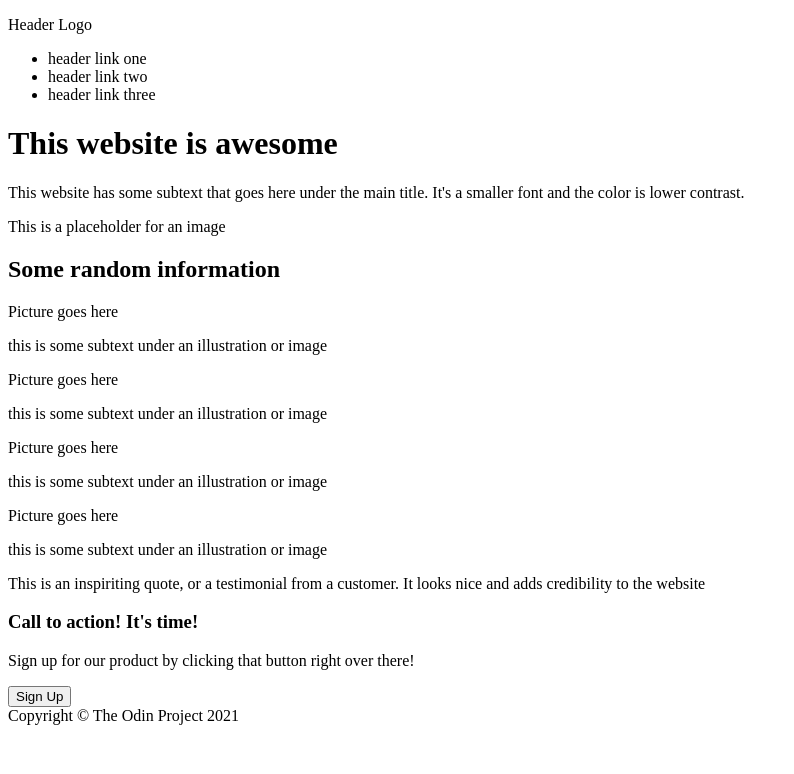
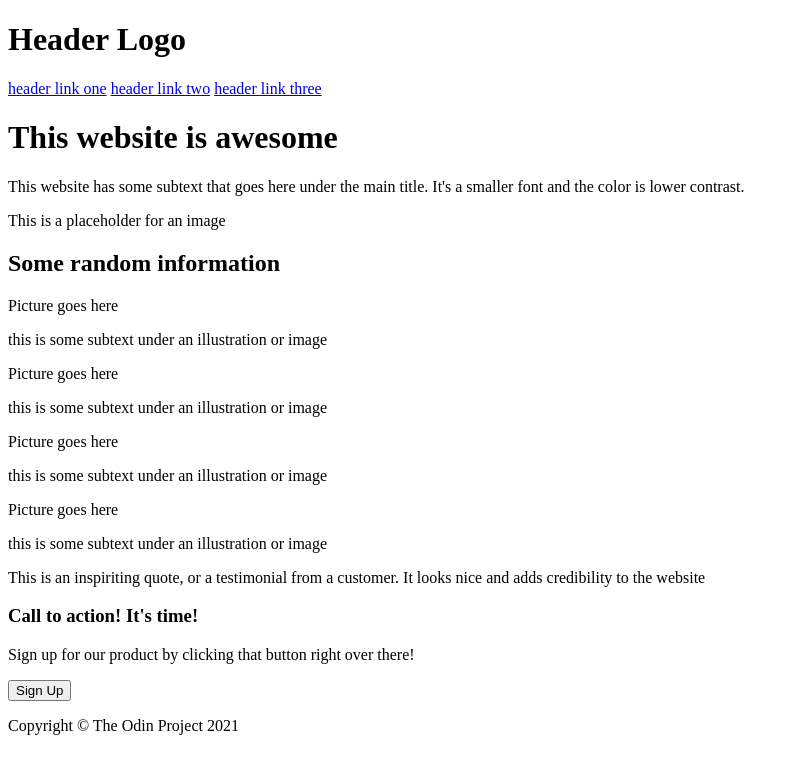
Before and after one commit to justinzxu/Basic-Landing-Page, a plain HTML site: page index.html in a window 1280 px wide. Shown: the whole page, without its empty margins (0-794 px from the left). Drawn offline with Linux system fonts and the light colour scheme.

Commit message:
finished writing html

```diff
--- a/index.html
+++ b/index.html
@@ -8,41 +8,44 @@
     <title>Basic Landing Page</title>
 </head>
 <body>
-    <div class="hero section">
     <div class="navigation">
-            <p>Header Logo</p>
-            <ul>
-                <li><a>header link one</a></li>
-                <li><a>header link two</a></li>
-                <li><a>header link three</a></li>
-            </ul>
+        <h1>Header Logo</h1>
+        <div class="links">
+            <a href="#" id="link-one">header link one</a>
+            <a href="#">header link two</a>
+            <a href="#">header link three</a>
         </div>
-        <div class="hero content">
+    </div>
+
+    <div class="hero-section">
+        <div class="hero-content">
             <div class="description">
                 <h1>This website is awesome</h1>
                 <p>This website has some subtext that goes here under the main title. It's a smaller font and the color is lower contrast.</p>
             </div>
-            <div class="hero image">This is a placeholder for an image</div>
+            <p class="hero-image">This is a placeholder for an image</p>
         </div>
     </div>
 
     <div class="content">
         <h2>Some random information</h2>
-        <div class="info cards">
-            <div class="info image">Picture goes here</div>
+        <div class="content-information">
+            <div class="cards">
+                <div class="card-image">Picture goes here</div>
                 <p>this is some subtext under an illustration or image</p>
             </div>
-        <div class="info cards">
-            <div class="info image">Picture goes here</div>
+            <div class="cards">
+                <div class="card-image">Picture goes here</div>
                 <p>this is some subtext under an illustration or image</p>
             </div>
-        <div class="info cards">
-            <div class="info image">Picture goes here</div>
+            <div class="cards">
+                <div class="card-image">Picture goes here</div>
                 <p>this is some subtext under an illustration or image</p>
             </div>
-        <div class="info cards">
-            <div class="info image">Picture goes here</div>
+            <div class="cards">
+                <div class="card-image">Picture goes here</div>
                 <p>this is some subtext under an illustration or image</p>
+            </div>
         </div>
     </div>
 
@@ -50,20 +53,20 @@
         <p>This is an inspiriting quote, or a testimonial from a customer. It looks nice and adds credibility to the website</p>
     </div>
 
-    <div class="call to action">
+    <div class="call-to-action">
         <div class="cta">
-          <div class="cta text">
+            <div class="cta-text">
                 <h3>Call to action! It's time!</h3>
                 <p>Sign up for our product by clicking that button right over there!</p>
             </div>
-          <div class="cta button">
+            <div class="cta-button">
                 <button>Sign Up</button>
             </div>
         </div>
     </div>
 
     <div class="footer">
-        Copyright © The Odin Project 2021
+        <p>Copyright © The Odin Project 2021</p>
     </div>
 </body>
 </html>
```
Lines whose indentation alone changed are shown as unchanged.
